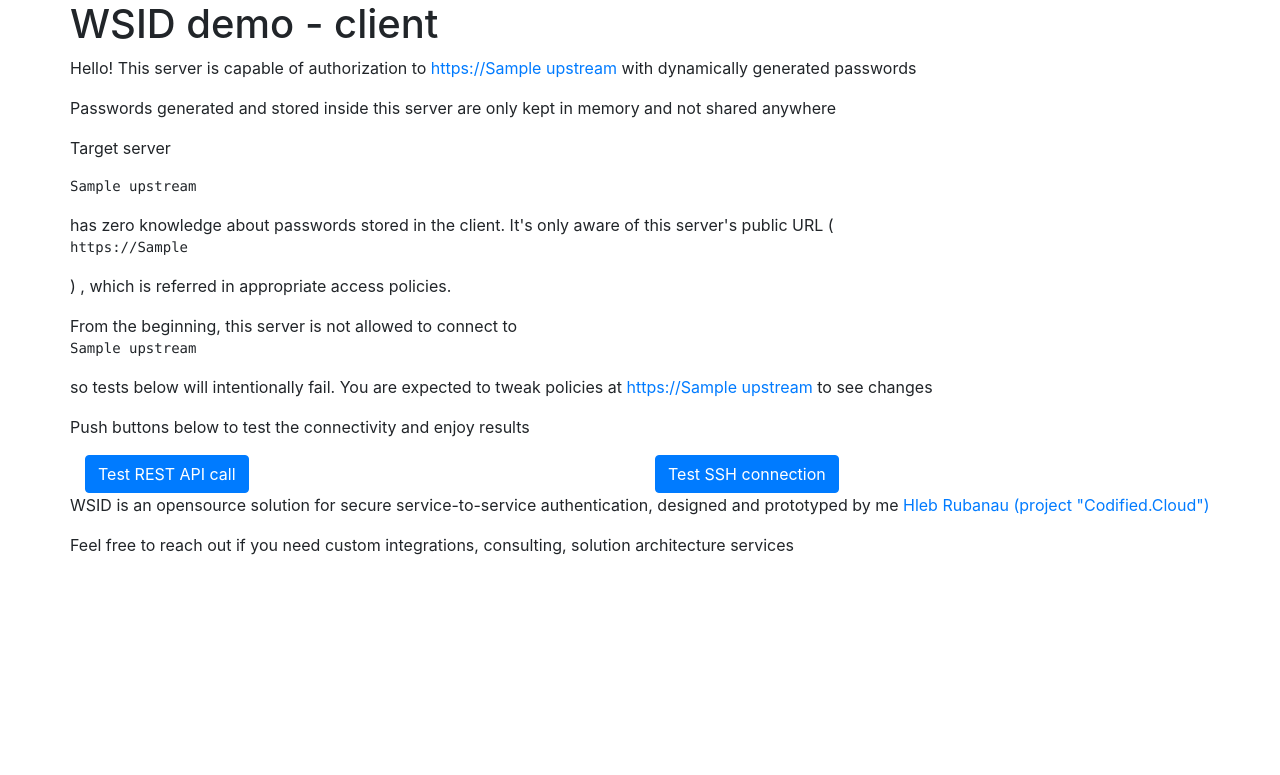
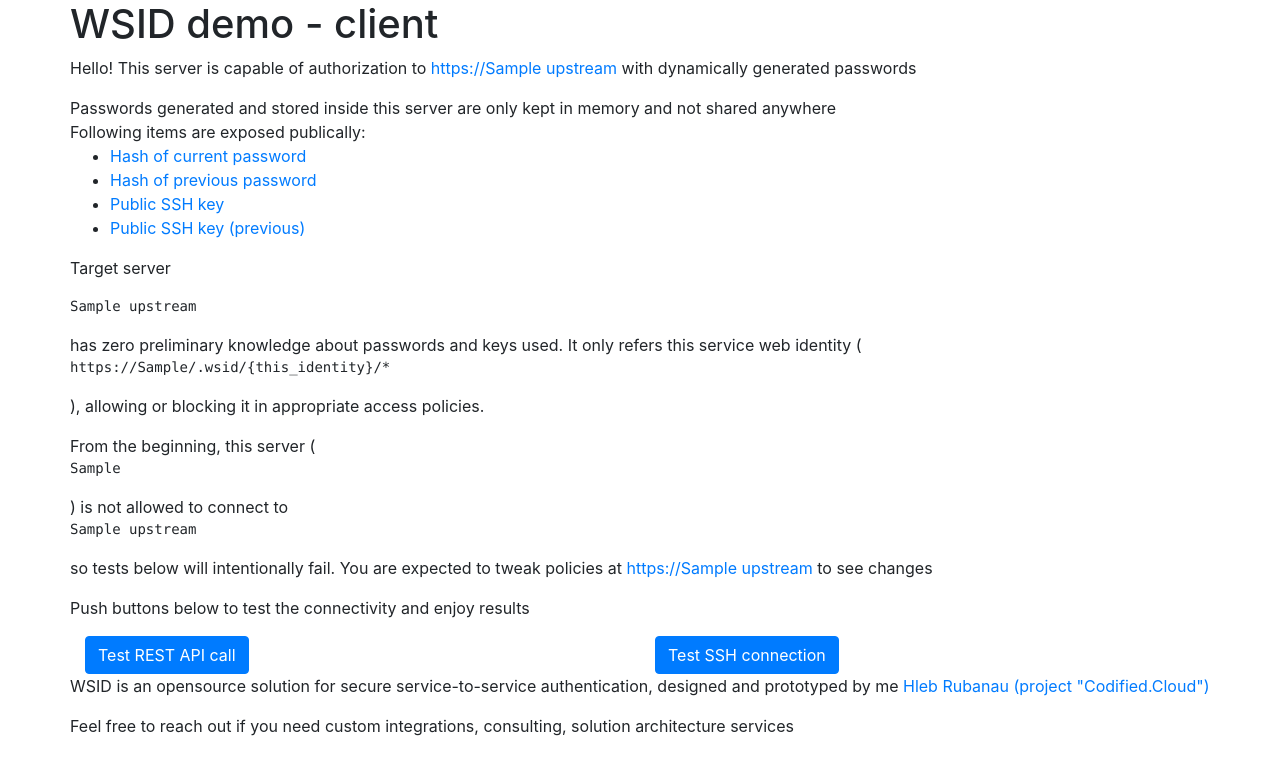
Before and after one commit to hleb-rubanau/wsid-basic-demo, a Flask app: template playbooks/client/roles/wsid-demo-client-app/files/templates/index.html in a window 1280 px wide. Shown: the top 775 px of the page. Run offline with Flask 2, Linux system fonts and the light colour scheme; the template is opened without the code that fills it: most values are stand-ins (such as "Sample title", 1, 10 or a date in 2020); parts of the project's set-up code (start-up, migrations or seed data) failed here and were passed over; some libraries are stand-ins or nearby versions.

Commit message:
prototype demo page

```diff
--- a/playbooks/client/roles/wsid-demo-client-app/files/templates/index.html
+++ b/playbooks/client/roles/wsid-demo-client-app/files/templates/index.html
@@ -16,13 +16,24 @@
                         with dynamically generated passwords</p>
 
 
-                <p> Passwords generated and stored inside this server are only kept in memory and not shared anywhere</p>
+                <blockquote>
+                        Passwords generated and stored inside this server are only kept in memory and not shared anywhere
+                        <br>
+                        Following items are exposed publically:
+                            <ul>
+                                <li><a href="https://{{ this_domain }}/.wsid/{{this_identity}}/passwdhash" target="_blank">Hash of current password</a></li>
+                                <li><a href="https://{{ this_domain }}/.wsid/{{this_identity}}/passwdhash.old" target="_blank">Hash of previous password</a></li>
+                                <li><a href="https://{{ this_domain }}/.wsid/{{this_identity}}/id_ed25519.pub" target="_blank">Public SSH key</a></li>
+                                <li><a href="https://{{ this_domain }}/.wsid/{{this_identity}}/id_ed25519.pub.old" target="_blank">Public SSH key (previous)</a></li>
+                            </ul>
+                </blockquote>
 
-                <p> Target server <pre>{{upstream}}</pre> has zero knowledge about passwords stored in the client.
-                    It's only aware of this server's public URL (<pre>https://{{ nginx_le_primary_domain }}</pre>) ,
-                    which is referred in appropriate access policies.</p>
+                <p> Target server <pre>{{upstream}}</pre> has zero preliminary knowledge about passwords and keys used.
+                    It only refers this service web identity (<pre>https://{{ this_domain }}/.wsid/{this_identity}/*</pre>),
+                    allowing or blocking it in appropriate access policies.</p>
 
-            <blockquote> From the beginning, this server is not allowed to connect to <pre>{{upstream}}</pre> so tests below will intentionally fail.
+
+            <blockquote> From the beginning, this server (<pre>{{this_domain}}</pre>) is not allowed to connect to <pre>{{upstream}}</pre> so tests below will intentionally fail.
                          You are expected to tweak policies at <a href="https://{upstream}">https://{{upstream}}</a> to see changes</blockquote>
 
 
```
